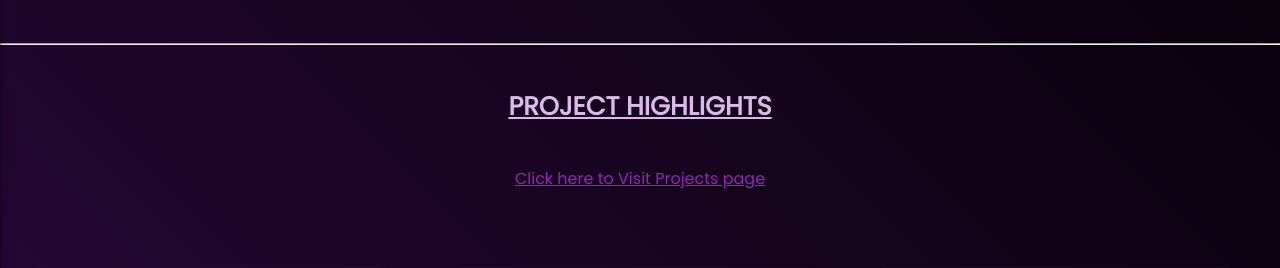
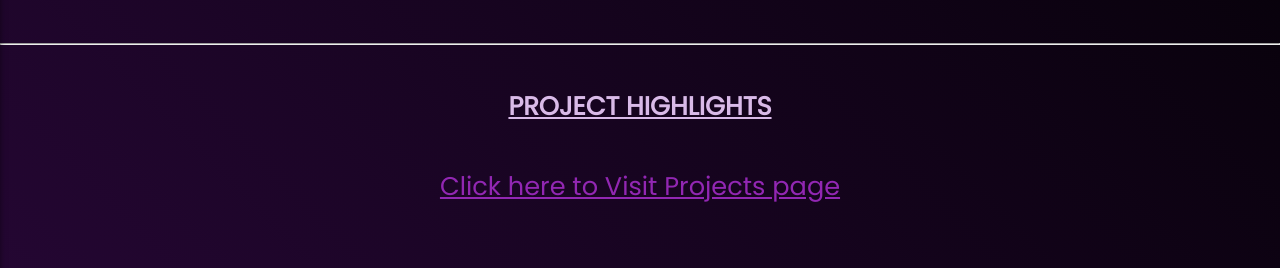
Before and after one commit to Sowmya-Ramesh-7/Portfolio2, a plain HTML site: page index.html in a window 1280 px wide. Shown: the part 493-761 px from the top of the page. Drawn offline with Linux system fonts and the light colour scheme.

Commit message:
Update index.html

```diff
--- a/index.html
+++ b/index.html
@@ -94,7 +94,7 @@
   </section>
   <hr>
   <center><div class="obj" style="text-decoration:underline; padding:1rem;font-weight: bolder;">PROJECT HIGHLIGHTS</div>
-  <a href="project.html" style="text-decoration:underline; color:rgb(146, 39, 179)">Click here to Visit Projects page</a></center>
+  <a href="project.html" class="obj" style="text-decoration:underline; color:rgb(146, 39, 179)">Click here to Visit Projects page</a></center>
 
   <section class="highlights">
     <div id="card" class="card1">
```
